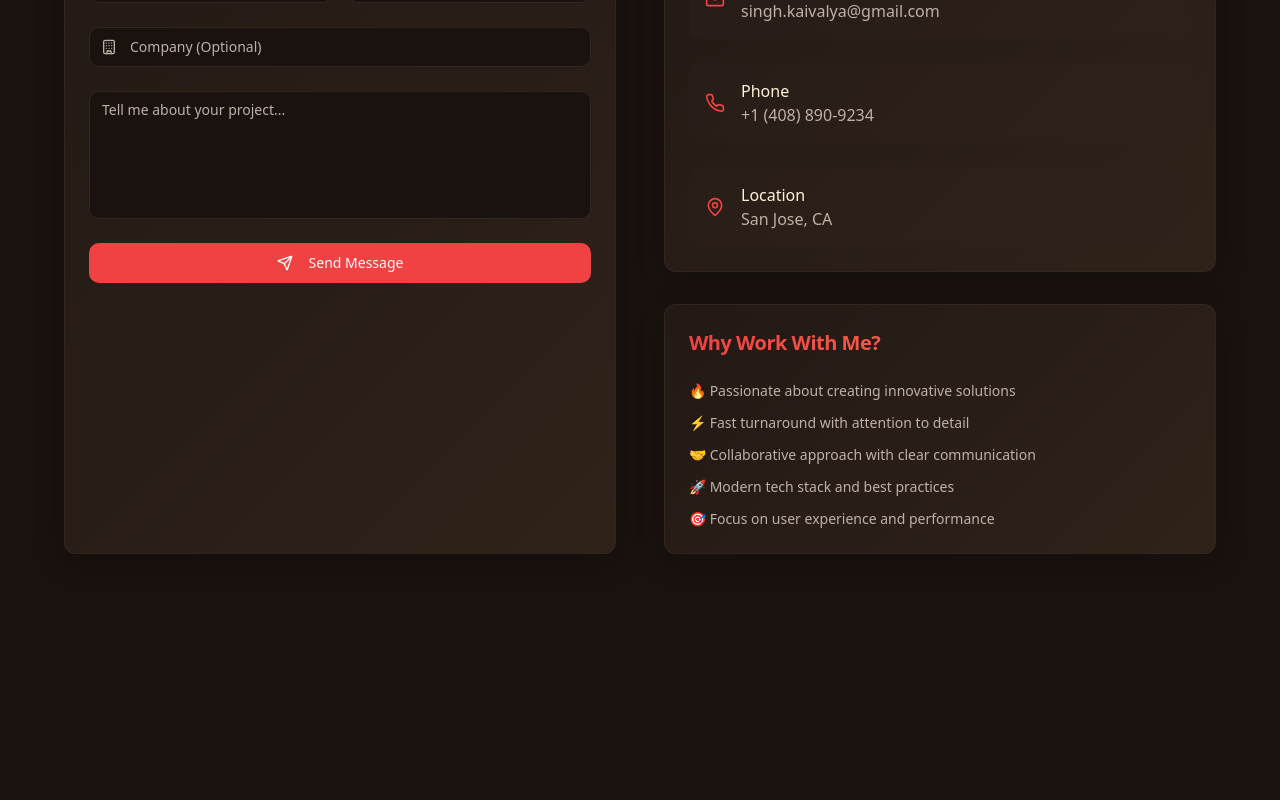
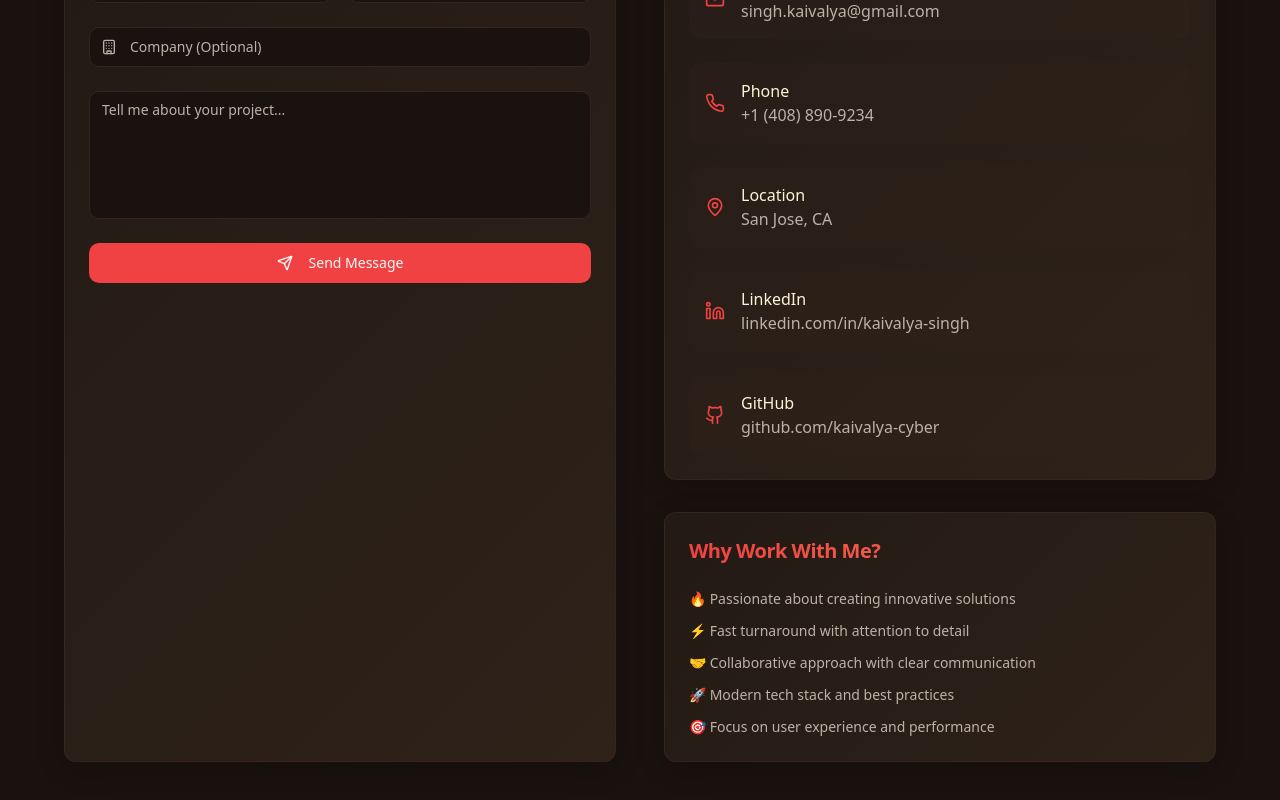
Before and after one commit to kaivalya-cyber/design-develop-dreams, a React (Vite) app: page / in a window 1280 px wide. Shown: the part 7005-7805 px from the top of the page. Before the commit the page ends 7655 px from the top, so only its background shows below. Built offline with nearby package versions, Linux system fonts and the light colour scheme.

Commit message:
Changes
Co-authored-by: kaivalya-cyber <141600539+kaivalya-cyber@users.noreply.github.com>

```diff
--- a/src/components/ContactForm.tsx
+++ b/src/components/ContactForm.tsx
@@ -81,6 +81,18 @@ const ContactForm = () => {
       label: "Location",
       value: "San Jose, CA",
       href: null
+    },
+    {
+      icon: Linkedin,
+      label: "LinkedIn",
+      value: "linkedin.com/in/kaivalya-singh",
+      href: "https://www.linkedin.com/in/kaivalya-singh-732190374/"
+    },
+    {
+      icon: Github,
+      label: "GitHub",
+      value: "github.com/kaivalya-cyber",
+      href: "https://github.com/kaivalya-cyber"
     }
   ];
 
```
